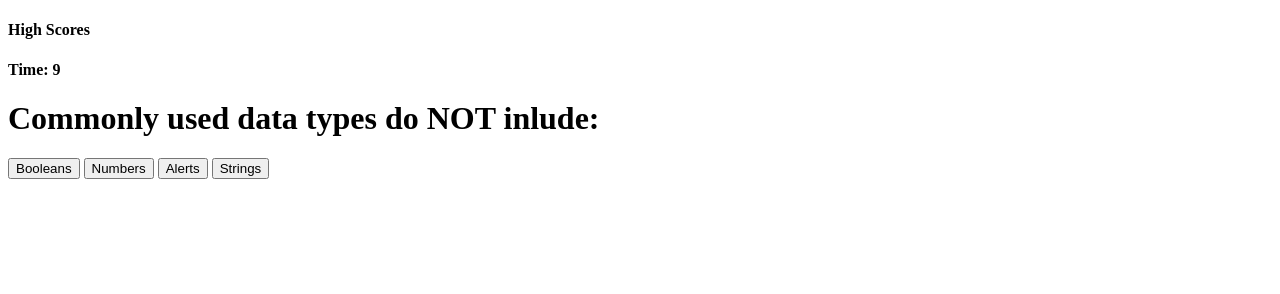
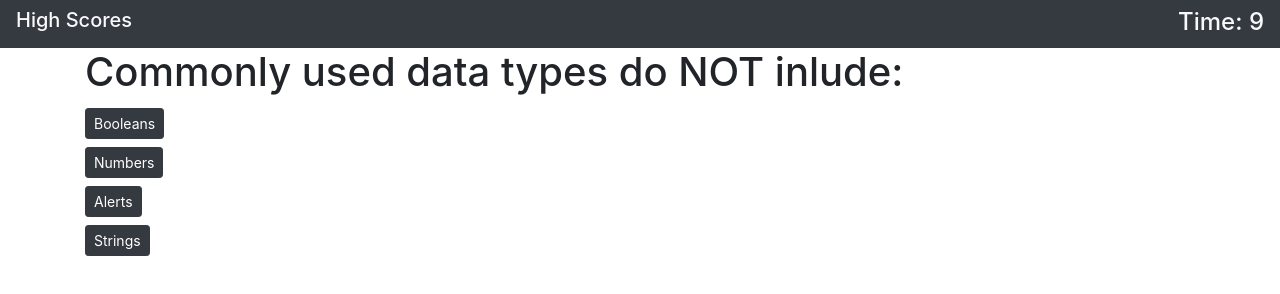
Before and after one commit to gregstead/04_code_quiz, a plain HTML site: page index.html in a window 1280 px wide. Both pictures are taken after a click on the button "Start Quiz". Drawn offline with nearby package versions, Linux system fonts and the light colour scheme.

Commit message:
Tweaked bootstrap styling

```diff
--- a/index.html
+++ b/index.html
@@ -4,15 +4,20 @@
 <head>
     <meta charset="UTF-8">
     <meta name="viewport" content="width=device-width, initial-scale=1.0">
+    <!-- CSS only -->
+    <link rel="stylesheet" href="https://stackpath.bootstrapcdn.com/bootstrap/4.5.2/css/bootstrap.min.css" integrity="sha384-JcKb8q3iqJ61gNV9KGb8thSsNjpSL0n8PARn9HuZOnIxN0hoP+VmmDGMN5t9UJ0Z" crossorigin="anonymous">
     <!-- CSS -->
     <link rel="stylesheet" href="./style.css">
+
     <title>Code Quiz</title>
 </head>
 
 <body>
     <header>
-        <h4>High Scores</h4>
-        <h4>Time: <span id="timer"></span></h4>
+        <nav class="nav-bar navbar-light bg-dark">
+            <h4 class="navbar-brand text-light mx-3" id="high-scores-link">High Scores</h4>
+            <h4 class="navbar-text text-light float-right mx-3">Time: <span id="timer">00</span></h4>
+        </nav>
     </header>
     <main>
         <!-- Start  -->
@@ -21,15 +26,15 @@
             <p id="paragraph-text">Lorem ipsum dolor sit amet consectetur adipisicing elit. Expedita quod laudantium
                 quaerat ad, ab qui quo asperiores, cupiditate delectus nesciunt, magni nisi repellendus doloribus nam
                 distinctio dolorum? Quis, fugit recusandae?</p>
-            <button id="start-button">Start Quiz</button>
+            <button class="btn btn-dark btn-sm my-1" id="start-button">Start Quiz</button>
         </div>
         <!-- Questions  -->
         <div id="question-div" class="container hidden">
             <h1 id="question-text"></h1>
-            <button class="btn" id="button-1"></button>
-            <button class="btn" id="button-2"></button>
-            <button class="btn" id="button-3"></button>
-            <button class="btn" id="button-4"></button>
+            <button class="btn btn-dark btn-sm my-1" id="button-1"></button><br>
+            <button class="btn btn-dark btn-sm my-1" id="button-2"></button><br>
+            <button class="btn btn-dark btn-sm my-1" id="button-3"></button><br>
+            <button class="btn btn-dark btn-sm my-1" id="button-4"></button><br>
         </div>
         <!-- Add user name and high score -->
         <form id="allDone-div" class="container hidden">
@@ -38,7 +43,7 @@
                 <p>Your final score: <span id="your-score-element"></span></p>
                 <label for="user-name-element">Enter your initials: <label>
                         <input type="text" name="your-name" id="user-name-element" />
-                        <button type="submit-user-name">Submit</button>
+                        <button class="btn btn-dark btn-sm my-1"type="submit-user-name">Submit</button>
             </div>
         </form>
         <!-- High scores -->
--- a/script.js
+++ b/script.js
@@ -1,9 +1,10 @@
-// Buttons
+// Buttons and links
 var startBtn = document.getElementById('start-button');
 var answerButton1 = document.getElementById('button-1');
 var answerButton2 = document.getElementById('button-2');
 var answerButton3 = document.getElementById('button-3');
 var answerButton4 = document.getElementById('button-4');
+var highScoreslink = document.getElementById('high-scores-link');
 
 
 // Divs
@@ -56,6 +57,10 @@ var quizQuestions = [
         'correct': 'derp',
     }
 ]
+
+highScoreslink.addEventListener('click', function() {
+    showHighScores();
+})
 
 // WHEN I click the start button
 // THEN a timer starts and I am presented with a question
@@ -147,11 +152,17 @@ function allDone() {
 };
 
 function showHighScores() {
+    // Reset highScoresListEl if navigating from high scores page
+    highScoresListEl.innerHTML = "";
+
     // Hide all divs except high scores
     questionDiv.setAttribute('class', 'hidden');
     startDiv.setAttribute('class', 'hidden');
     allDoneDiv.setAttribute('class', 'hidden');
     highScoresDiv.setAttribute('class', 'container');
+
+    // Clear timer if navigating from
+    timerEl.textContent = ""
 
     // Get high scores from local storage
 
```
